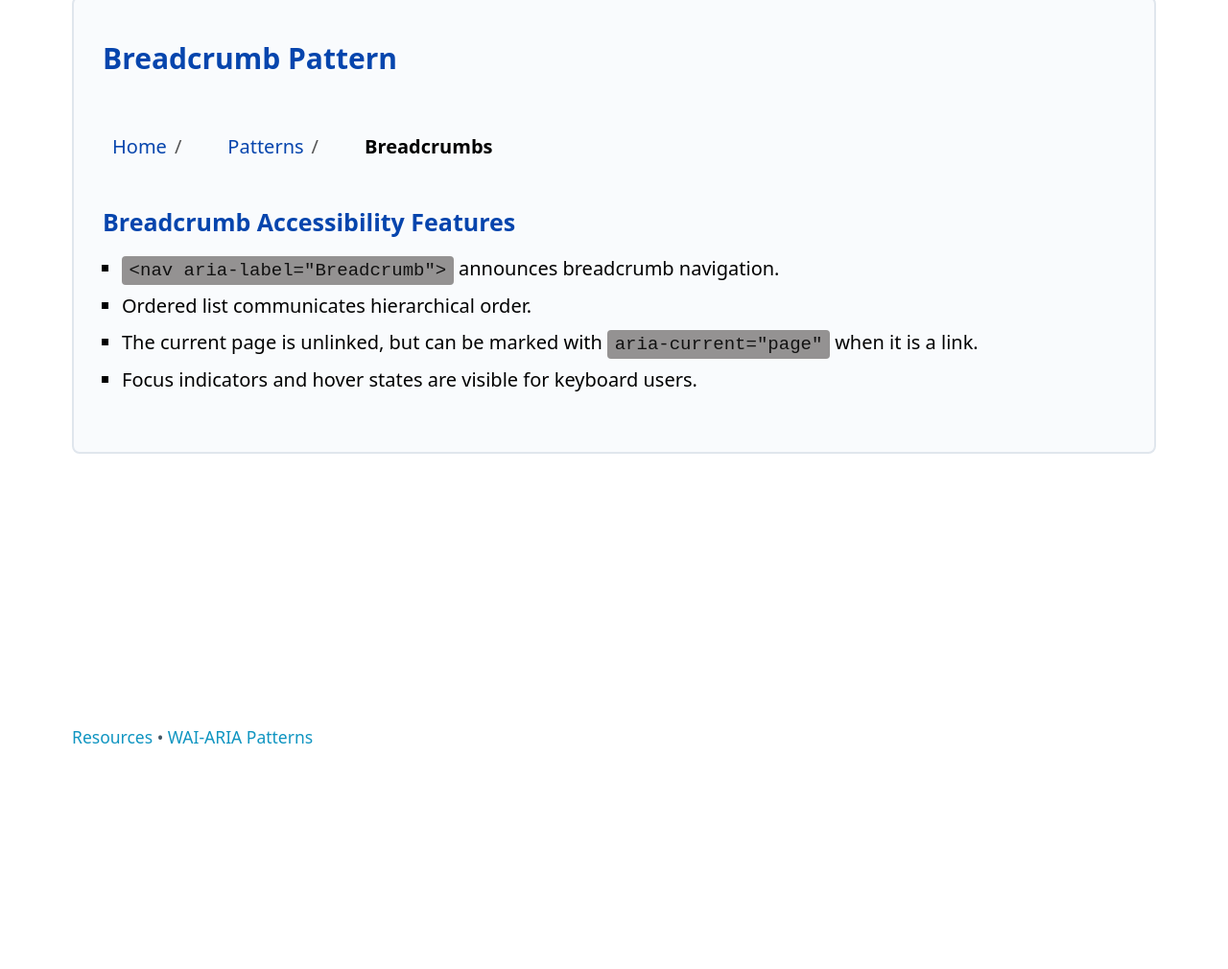
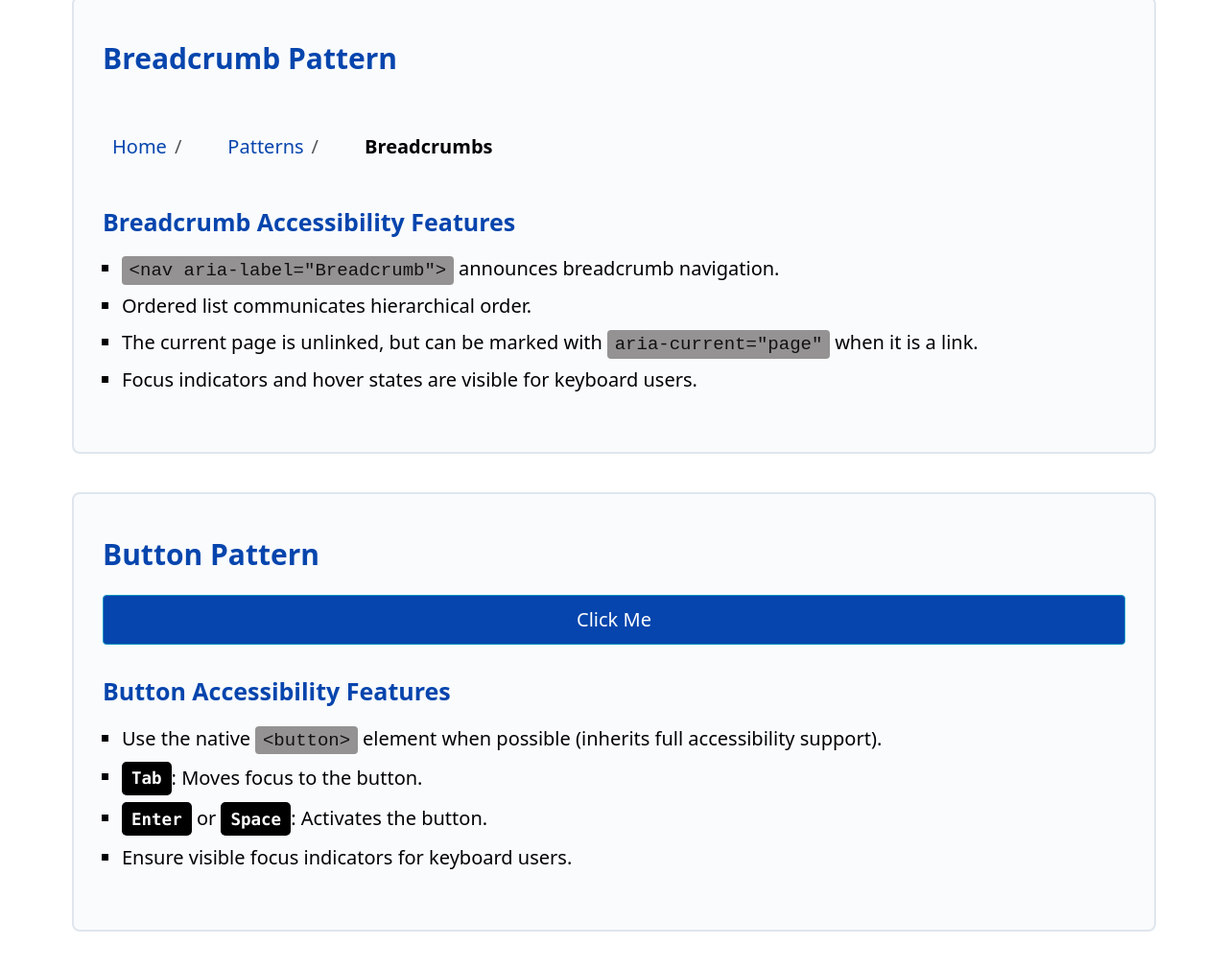
Before and after one commit to nicbade/AccessibilityTestingSite, a plain HTML site: page index.html in a window 1280 px wide. Shown: the part 1158-2168 px from the top of the page at 96% size. Before the commit the page ends 2021 px from the top, so only its background shows below. Drawn offline with nearby package versions, Linux system fonts and the light colour scheme.

Commit message:
added button pattern

```diff
--- a/app.js
+++ b/app.js
@@ -1,9 +1,22 @@
 //   <!-- Script for Accordion -->
 
-    document.querySelectorAll(".accordion button").forEach(btn => {
-      btn.addEventListener("click", () => {
+document.querySelectorAll(".accordion button").forEach(btn => {
+    btn.addEventListener("click", () => {
         const expanded = btn.getAttribute("aria-expanded") === "true";
         btn.setAttribute("aria-expanded", !expanded);
         document.getElementById(btn.getAttribute("aria-controls")).hidden = expanded;
-      });
     });
+});
+
+// Script for button
+
+document.getElementById("customBtn").addEventListener("keydown", function (e) {
+    if (e.key === "Enter" || e.key === " ") {
+        e.preventDefault(); // prevent page scroll on Space
+        this.click();
+    }
+});
+
+document.getElementById("customBtn").addEventListener("click", function () {
+    alert("Custom Button Activated!");
+});
--- a/index.html
+++ b/index.html
@@ -112,7 +112,8 @@
                     <nav aria-label="Breadcrumb">
                         <ol class="breadcrumb">
                             <li><a href="/">Home</a> <span class="separator" aria-hidden="true">/</span></li>
-                            <li><a href="/patterns">Patterns</a> <span class="separator" aria-hidden="true">/</span></li>
+                            <li><a href="/patterns">Patterns</a> <span class="separator" aria-hidden="true">/</span>
+                            </li>
                             <li id="current">Breadcrumbs</li>
                         </ol>
                     </nav>
@@ -127,13 +128,37 @@
                             Ordered list communicates hierarchical order.
                         </li>
                         <li>
-                            The current page is unlinked, but can be marked with <code>aria-current="page"</code> when it is a link.
+                            The current page is unlinked, but can be marked with <code>aria-current="page"</code> when
+                            it is a link.
                         </li>
                         <li>
                             Focus indicators and hover states are visible for keyboard users.
                         </li>
                     </ul>
 
+                </div>
+
+                <div class="pattern">
+                        <h3>Button Pattern</h3>
+
+                        <!-- Example Buttons -->
+                        <div class="pattern-example">
+                            <button type="button" class="custom-button" id="customBtn">Click Me</button>
+
+                            <!-- Non-semantic fallback (if needed) -->
+
+                        </div>
+
+                        <!-- Accessibility Features -->
+                        <h4>Button Accessibility Features</h4>
+                        <ul>
+                            <li>Use the native <code>&lt;button&gt;</code> element when possible (inherits full
+                                accessibility support).</li>
+                            <li><kbd>Tab</kbd>: Moves focus to the button.</li>
+                            <li><kbd>Enter</kbd> or <kbd>Space</kbd>: Activates the button.</li>
+                            <li>Ensure visible focus indicators for keyboard users.</li>
+                        </ul>
+                    </div>
 
             </section>
         </div>
--- a/styles.css
+++ b/styles.css
@@ -102,7 +102,7 @@ textarea {
     /* light background */
     color: #111;
     /* dark text for 15:1 contrast ratio */
-    border: 1px solid #858484;
+    border: 1px solid #848383;
     padding: 0.75rem;
     font-size: 1rem;
     cursor: pointer;
@@ -132,6 +132,9 @@ textarea {
     border-radius: 4px;
 }
 
+
+/* Breadcrumb  */
+
 .breadcrumb {
   display: flex;
   flex-wrap: wrap;
@@ -156,9 +159,6 @@ textarea {
   line-height: 1; /* prevents extra vertical spacing */
 }
 
-
-
-
 /* Breadcrumb links – WCAG compliant */
 .breadcrumb a {
   text-decoration: none;
@@ -172,12 +172,33 @@ textarea {
   outline-offset: 3px;
 }
 
-
 .breadcrumb #current {
     font-weight: bold;
     color: #000;
     /* current page is not a link */
 }
+
+/* Button  */
+
+/* Custom button fallback style */
+.custom-button {
+  display: inline-block;
+  padding: 0.5rem 1rem;
+  background: #0645AD;
+  color: #fff;
+  border-radius: 4px;
+  cursor: pointer;
+  user-select: none;
+  text-align: center;
+}
+
+.custom-button:focus,
+.custom-button:hover {
+  background: #032d73;
+  outline: 3px solid #ffbf47; /* WCAG-compliant focus */
+  outline-offset: 2px;
+}
+
 
 /* Accessible inline code styling */
 code {
```
